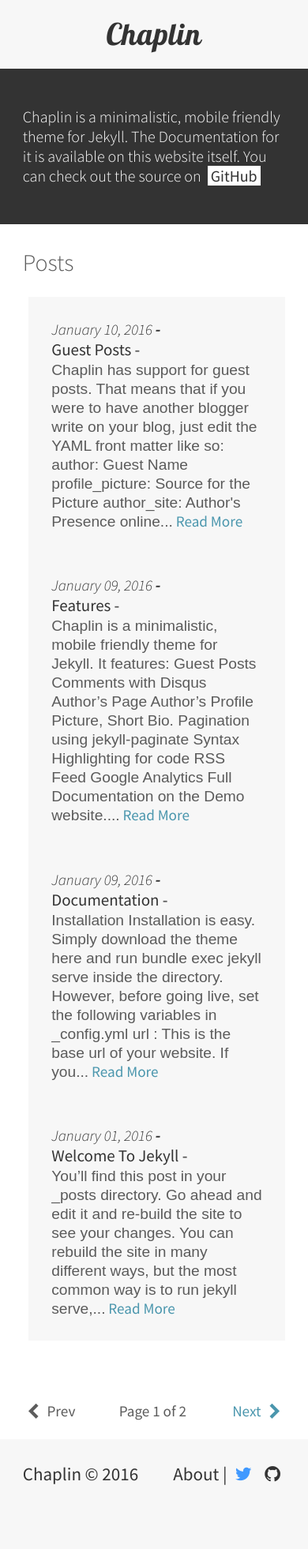
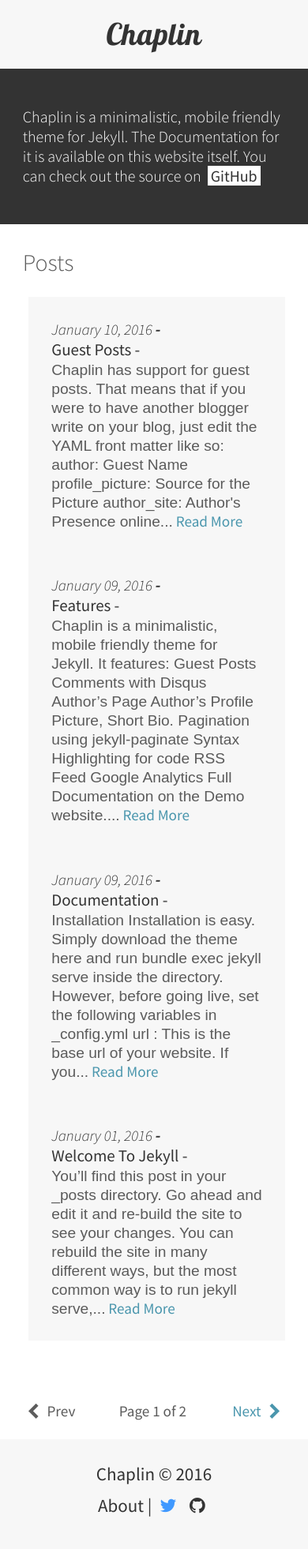
Before and after one commit to ankitsultana/Chaplin, a Jekyll site: the page built from index.html, in a window 390 px wide. Shown: the whole page at 79% size. Built offline with Jekyll 4.4.1, drawn with Linux system fonts in a browser that asks for light colours; the list of posts is cut into pages by our own code; before the commit the page ends 1910 px from its top, so only the background shows below that.

Commit message:
Fix Footer for mobile

```diff
--- a/_includes/footer.html
+++ b/_includes/footer.html
@@ -1,5 +1,6 @@
 <footer>
 	<div class="container">
+		<div class="left-column-footer">
 			<p class="pull-left alignable">{{ site.title }} &copy; <script language="JavaScript" type="text/javascript">
 		now = new Date
 		theYear=now.getYear()
@@ -7,11 +8,14 @@
 		theYear=theYear+1900
 		document.write(theYear)
 	</script></p>
+		</div>
+		<div class="right-column-footer">
 			<p class="pull-right alignable">
 				<a class="deactivate-link" href="{{ site.baseurl }}/about">About</a>
 				| <a href="http://twitter.com/{{ site.twitter_username }}"><i class="icon-twitter"></i></a>
 				<a href="http://github.com/{{ site.github_username }}"><i class="icon-github-circled"></i></a>
 			</p>
+		</div>
 		<div style="clear: both"></div>
 	</div>
 	{% if site.google_analytics %}
@@ -20,10 +24,8 @@
 	  (i[r].q=i[r].q||[]).push(arguments)},i[r].l=1*new Date();a=s.createElement(o),
 	  m=s.getElementsByTagName(o)[0];a.async=1;a.src=g;m.parentNode.insertBefore(a,m)
 	  })(window,document,'script','//www.google-analytics.com/analytics.js','ga');
-
 	  ga('create', '{{ site.tracking_id }}', 'auto');
 	  ga('send', 'pageview');
-
 		</script>
 	{% endif %}
 </footer>
--- a/_sass/_style.scss
+++ b/_sass/_style.scss
@@ -204,6 +204,17 @@
 	.container p {
 		font-weight: 400;
 	}
+	@media (max-width: $break-small) {
+		.container {
+			text-align: center;
+			display: block;
+		}
+		.container .alignable {
+			margin-bottom: 0.5em;
+			width: auto;
+			float: none;
+		}
+	}
 }
 
 #wrapper {
```
Lines whose indentation alone changed are shown as unchanged.
